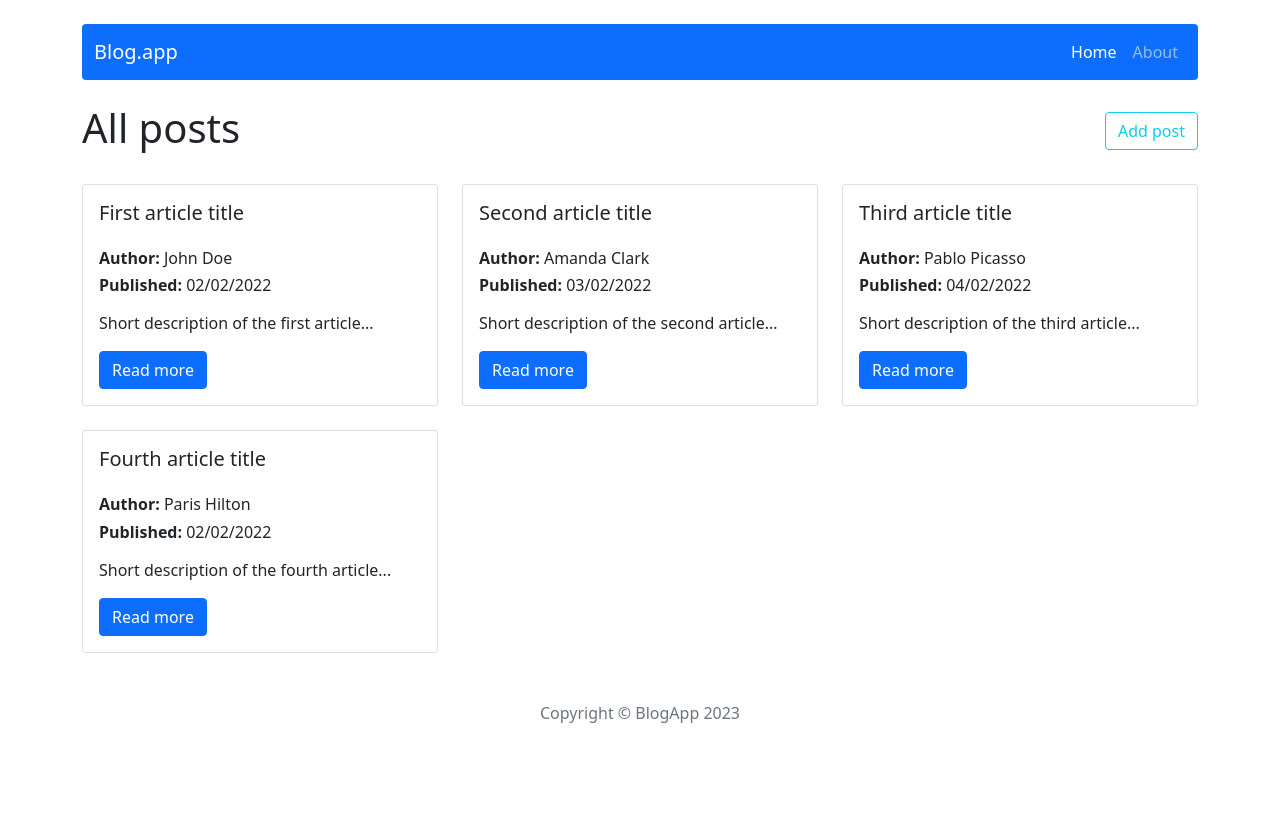
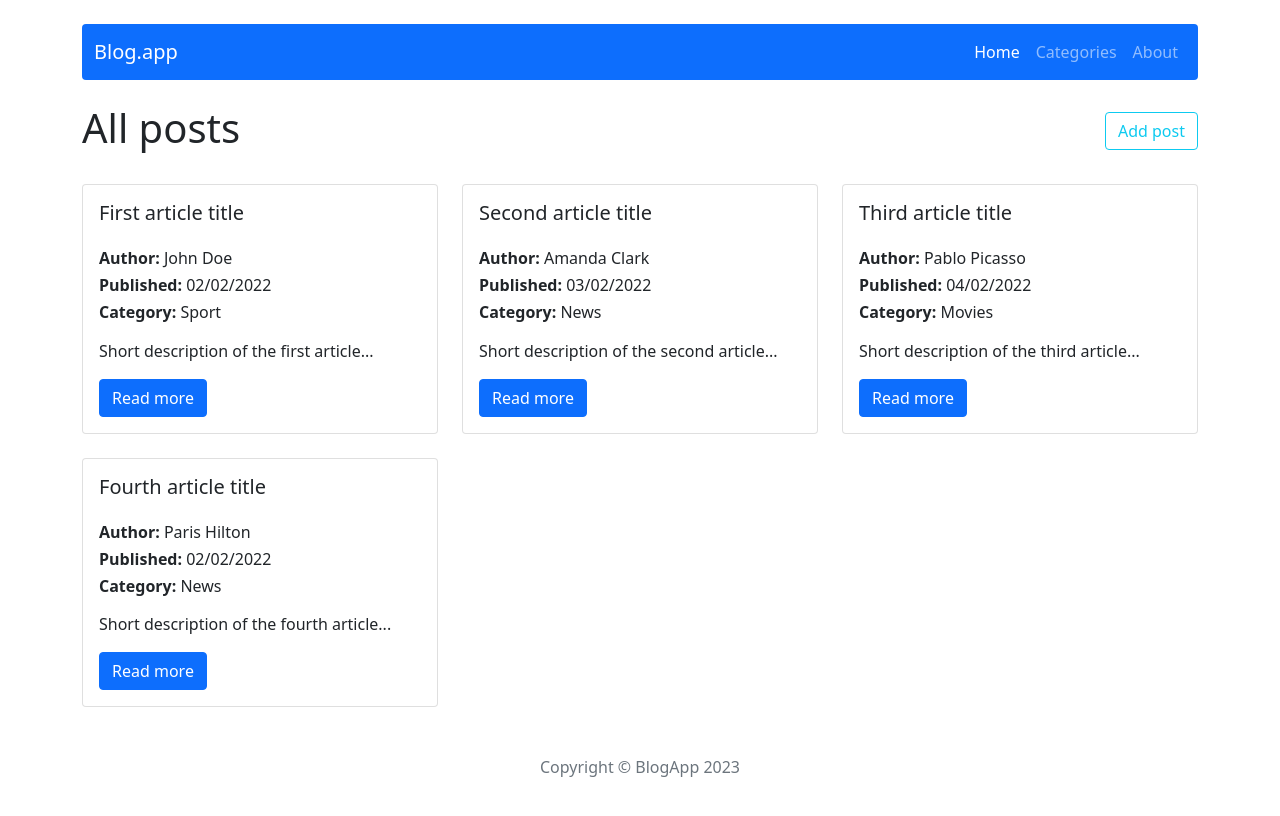
Before and after one commit to ewaolczak/react-blog, a React (Create React App) app: page / in a window 1280 px wide. Shown: the top 816 px of the page. Built offline with nearby package versions, Linux system fonts and the light colour scheme.

Commit message:
Add categories

```diff
--- a/src/components/features/PostForm/PostForm.js
+++ b/src/components/features/PostForm/PostForm.js
@@ -5,17 +5,22 @@ import 'react-quill/dist/quill.snow.css';
 import DatePicker from 'react-datepicker';
 import 'react-datepicker/dist/react-datepicker.css';
 import { useForm } from 'react-hook-form';
+import { getCategories } from '../../../redux/categoryRedux';
+import { useSelector } from 'react-redux';
 
 const PostForm = ({ action, actionText, ...props }) => {
   const [title, setTitle] = useState(props.title || '');
   const [author, setAuthor] = useState(props.author || '');
   const [publishedDate, setPublishedDate] = useState(props.publishedDate || '');
+  const [category, setCategory] = useState(props.category || '');
   const [shortDescription, setShortDescription] = useState(
     props.shortDescription || ''
   );
   const [content, setContent] = useState(props.content || '');
   const [contentError, setContentError] = useState(false);
   const [dateError, setDateError] = useState(false);
+
+  const categories = useSelector(getCategories);
 
   const {
     register,
@@ -86,6 +91,22 @@ const PostForm = ({ action, actionText, ...props }) => {
                 Date can't be empty
               </small>
             )}
+            <Form.Group className='mt-3' controlId='postCategory'>
+              <Form.Label>Category</Form.Label>
+              <Form.Control
+                aria-label='Default select example'
+                {...register('category', { required: true })}
+                as='select'
+                onChange={(e) => setCategory(e.target.value)}
+                value={category ? category : 1}>
+                <option plaintext>Select post category</option>
+                {categories.map((category, index) => (
+                  <option key={index} value={category}>
+                    {category}
+                  </option>
+                ))}
+              </Form.Control>
+            </Form.Group>
           </Form.Group>
           <Form.Group className='mb-3' controlId='postShortDescription'>
             <Form.Label>Short Description</Form.Label>
--- a/src/components/features/PostSingle/PostSingle.js
+++ b/src/components/features/PostSingle/PostSingle.js
@@ -2,7 +2,7 @@ import React from 'react';
 import { Card, Button, Col } from 'react-bootstrap';
 import { Link } from 'react-router-dom';
 
-const postSingle = ({title, author, publishedDate, shortDescription, id}) => {
+const postSingle = ({ title, author, publishedDate, shortDescription, id, category }) => {
   return (
     <Col xs='12' md='6' lg='4' className='mt-4'>
       <Card className='mt=5 h-100'>
@@ -13,6 +13,9 @@ const postSingle = ({title, author, publishedDate, shortDescription, id}) => {
           </Card.Subtitle>
           <Card.Subtitle className='fw-bold mt-2'>
             Published: <span className='fw-normal'>{publishedDate}</span>
+          </Card.Subtitle>
+          <Card.Subtitle className='fw-bold mt-2'>
+            Category: <span className='fw-normal'>{category}</span>
           </Card.Subtitle>
           <Card.Text className='mt-3'>{shortDescription}</Card.Text>
           <div className='mt-auto'>
--- a/src/components/pages/Post/Post.js
+++ b/src/components/pages/Post/Post.js
@@ -68,7 +68,13 @@ const Post = () => {
                   Author: <span className='fw-normal'>{post.author}</span>
                 </Card.Subtitle>
                 <Card.Subtitle className='fw-bold mt-2'>
-                  Published: <span className='fw-normal'>{dateToStr(post.publishedDate)}</span>
+                  Published:{' '}
+                  <span className='fw-normal'>
+                    {dateToStr(post.publishedDate)}
+                  </span>
+                </Card.Subtitle>
+                <Card.Subtitle className='fw-bold mt-2'>
+                  Category: <span className='fw-normal'>{post.category}</span>
                 </Card.Subtitle>
                 <Card.Text className='mt-3'>
                   <p dangerouslySetInnerHTML={{ __html: post.content }} />
--- a/src/components/views/NavBar/NavBar.js
+++ b/src/components/views/NavBar/NavBar.js
@@ -15,6 +15,9 @@ const NavBar = (props) => {
           <Nav.Link as={NavLink} to='/'>
             Home
           </Nav.Link>
+          <Nav.Link as={NavLink} to='/categories'>
+            Categories
+          </Nav.Link>
           <Nav.Link as={NavLink} to='/about'>
             About
           </Nav.Link>
--- a/src/components/views/PostsContainer/PostsContainer.js
+++ b/src/components/views/PostsContainer/PostsContainer.js
@@ -18,6 +18,7 @@ const PostsContainer = () => {
           shortDescription={post.shortDescription}
           content={post.content}
           publishedDate={dateToStr(post.publishedDate)}
+          category={post.category}
           author={post.author}
         />
       ))}
--- /dev/null
+++ b/src/redux/categoryRedux.js
@@ -0,0 +1,10 @@
+export const getCategories = ({ categories }) => categories;
+
+const categoryReducer = (statePart = [], action) => {
+  switch (action.type) {
+    default:
+      return statePart;
+  }
+};
+
+export default categoryReducer;
--- a/src/redux/initialState.js
+++ b/src/redux/initialState.js
@@ -6,7 +6,8 @@ const initialState = {
       shortDescription: 'Short description of the first article...',
       content: 'Main content of the first article',
       publishedDate: new Date('02-02-2022'),
-      author: 'John Doe'
+      author: 'John Doe',
+      category: 'Sport'
     },
     {
       id: '2',
@@ -14,7 +15,8 @@ const initialState = {
       shortDescription: 'Short description of the second article...',
       content: 'Main content of the second article',
       publishedDate: new Date('02-03-2022'),
-      author: 'Amanda Clark'
+      author: 'Amanda Clark',
+      category: 'News'
     },
     {
       id: '3',
@@ -22,7 +24,8 @@ const initialState = {
       shortDescription: 'Short description of the third article...',
       content: 'Main content of the third article',
       publishedDate: new Date('02-04-2022'),
-      author: 'Pablo Picasso'
+      author: 'Pablo Picasso',
+      category: 'Movies'
     },
     {
       id: '4',
@@ -30,9 +33,12 @@ const initialState = {
       shortDescription: 'Short description of the fourth article...',
       content: 'Main content of the fourth article',
       publishedDate: new Date('02-02-2022'),
-      author: 'Paris Hilton'
+      author: 'Paris Hilton',
+      category: 'News'
     }
-  ]
+  ],
+
+  categories: ['Sport', 'News', 'Movies']
 };
 
 export default initialState;
--- a/src/redux/store.js
+++ b/src/redux/store.js
@@ -1,9 +1,11 @@
 import { createStore, combineReducers } from 'redux';
+import categoryReducer from './categoryRedux';
 import initialState from './initialState';
 import postsReducer from './postsRedux';
 
 const subreducers = {
-  posts: postsReducer
+  posts: postsReducer,
+  categories: categoryReducer
 };
 
 const reducer = combineReducers(subreducers);
```
